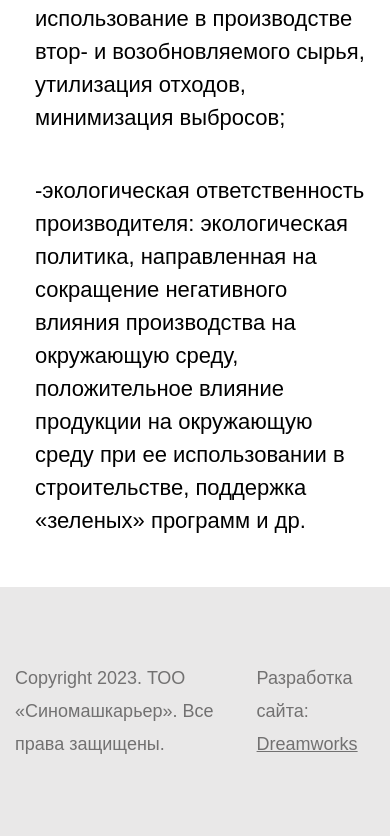
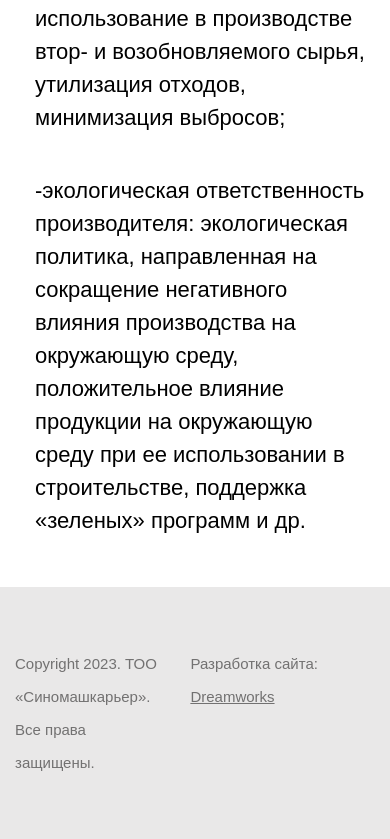
Before and after one commit to trwv55/dreamWorks-paage2, a website built with webpack: page src/index.html in a window 390 px wide. Shown: the part 4445-5284 px from the top of the page. Built offline with nearby package versions, Linux system fonts and the light colour scheme.

Commit message:
fix footer

```diff
--- a/src/style.css
+++ b/src/style.css
@@ -389,14 +389,30 @@ main {
 
 .footer-text {
   font-size: 18px;
-    line-height: 33px;
-    font-weight: 400;
-    color: #727171;
+  line-height: 33px;
+  font-weight: 400;
+  color: #727171;
+}
+
+@media screen and (max-width: 768px) {
+  .footer-text {
+    font-size: 15px;
+  }
+  .footer-wrapper {
+    padding-top: 60px;
+    padding-bottom: 60px;
+  }
+  .footer-text-one {
+    flex-basis: 170px;
+    margin-right: 30px;
+  }
 }
 
 .dreamworks {
   text-decoration: underline;
 }
+
+
 
 /* page about */
 
```
